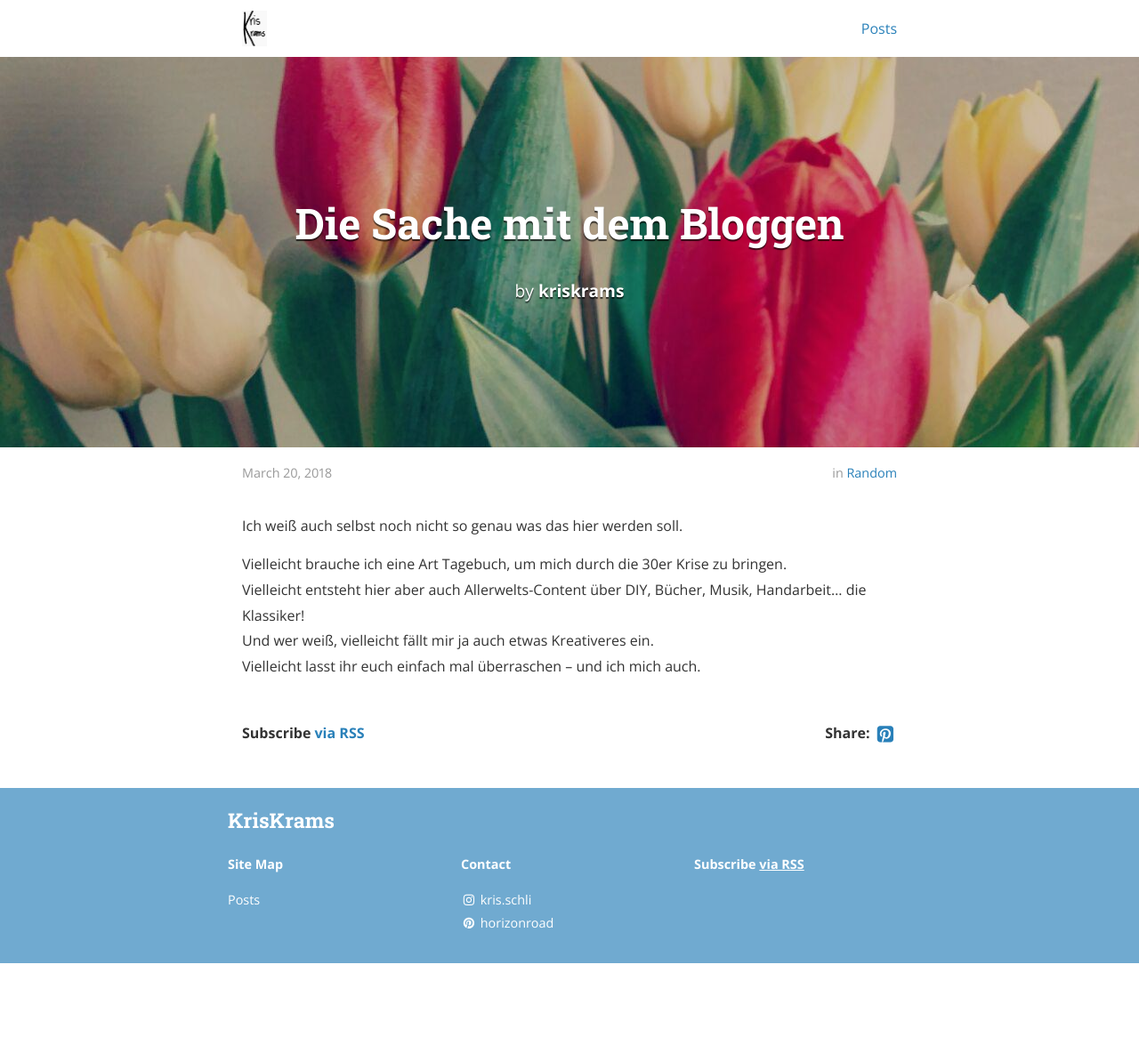
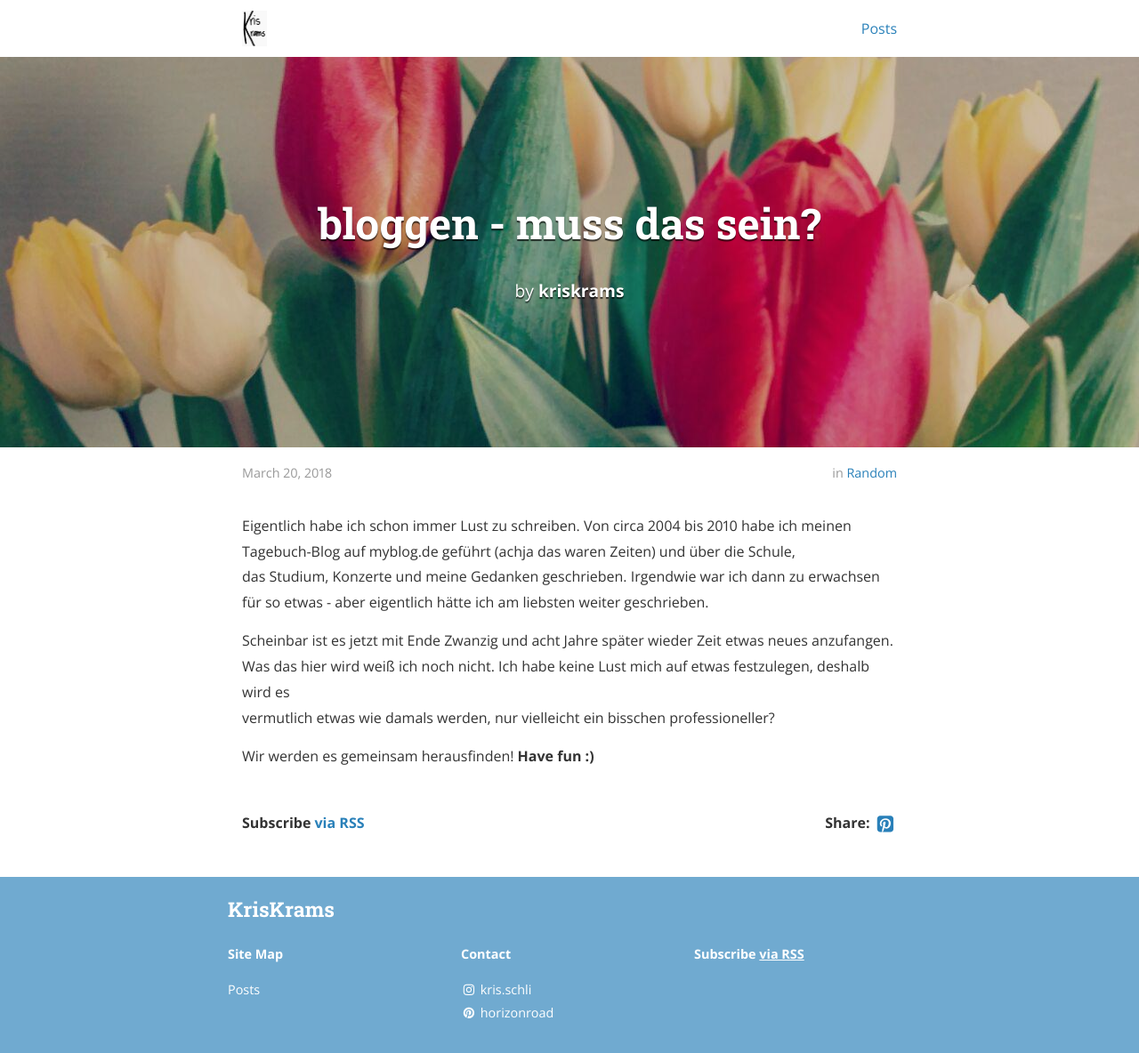
Before and after one commit to KrisKrams/kriskrams.github.io, a Jekyll site: the page built from _posts/2018-03-20-die-Sache-mit-dem-Bloggen.md, in a window 1280 px wide. Shown: the whole page at 89% size. Built offline with Jekyll 4.4.1, drawn with Linux system fonts in a browser that asks for light colours; nearby versions of some CDN libraries; before the commit the page ends 1083 px from its top, so only the background shows below that.

Commit message:
Update 2018-03-20-die-Sache-mit-dem-Bloggen.md

```diff
--- a/_posts/2018-03-20-die-Sache-mit-dem-Bloggen.md
+++ b/_posts/2018-03-20-die-Sache-mit-dem-Bloggen.md
@@ -1,15 +1,20 @@
 ---
 layout: post
-title:  Die Sache mit dem Bloggen
+title:  bloggen - muss das sein?
 date:   2018-03-20 22:04:00 +0100
 categories: random
 author: kriskrams
 cover:  "/assets/covers/flowers_2.jpg"
 ---
 
-Ich weiß auch selbst noch nicht so genau was das hier werden soll.
+Eigentlich habe ich schon immer Lust zu schreiben.
+Von circa 2004 bis 2010 habe ich meinen Tagebuch-Blog auf myblog.de geführt (achja das waren Zeiten) und über die Schule, <br>
+das Studium, Konzerte und meine Gedanken geschrieben.
+Irgendwie war ich dann zu erwachsen für so etwas - aber eigentlich hätte ich am liebsten weiter geschrieben.
 
-Vielleicht brauche ich eine Art Tagebuch, um mich durch die 30er Krise zu bringen. <br>
-Vielleicht entsteht hier aber auch Allerwelts-Content über DIY, Bücher, Musik, Handarbeit… die Klassiker!<br>
-Und wer weiß, vielleicht fällt mir ja auch etwas Kreativeres ein.<br>
-Vielleicht lasst ihr euch einfach mal überraschen – und ich mich auch.
+Scheinbar ist es jetzt mit Ende Zwanzig und acht Jahre später wieder Zeit etwas neues anzufangen.
+Was das hier wird weiß ich noch nicht. Ich habe keine Lust mich auf etwas festzulegen, deshalb wird es <br>
+vermutlich etwas wie damals werden, nur vielleicht ein bisschen professioneller?
+
+Wir werden es gemeinsam herausfinden!
+**Have fun :)**
```
